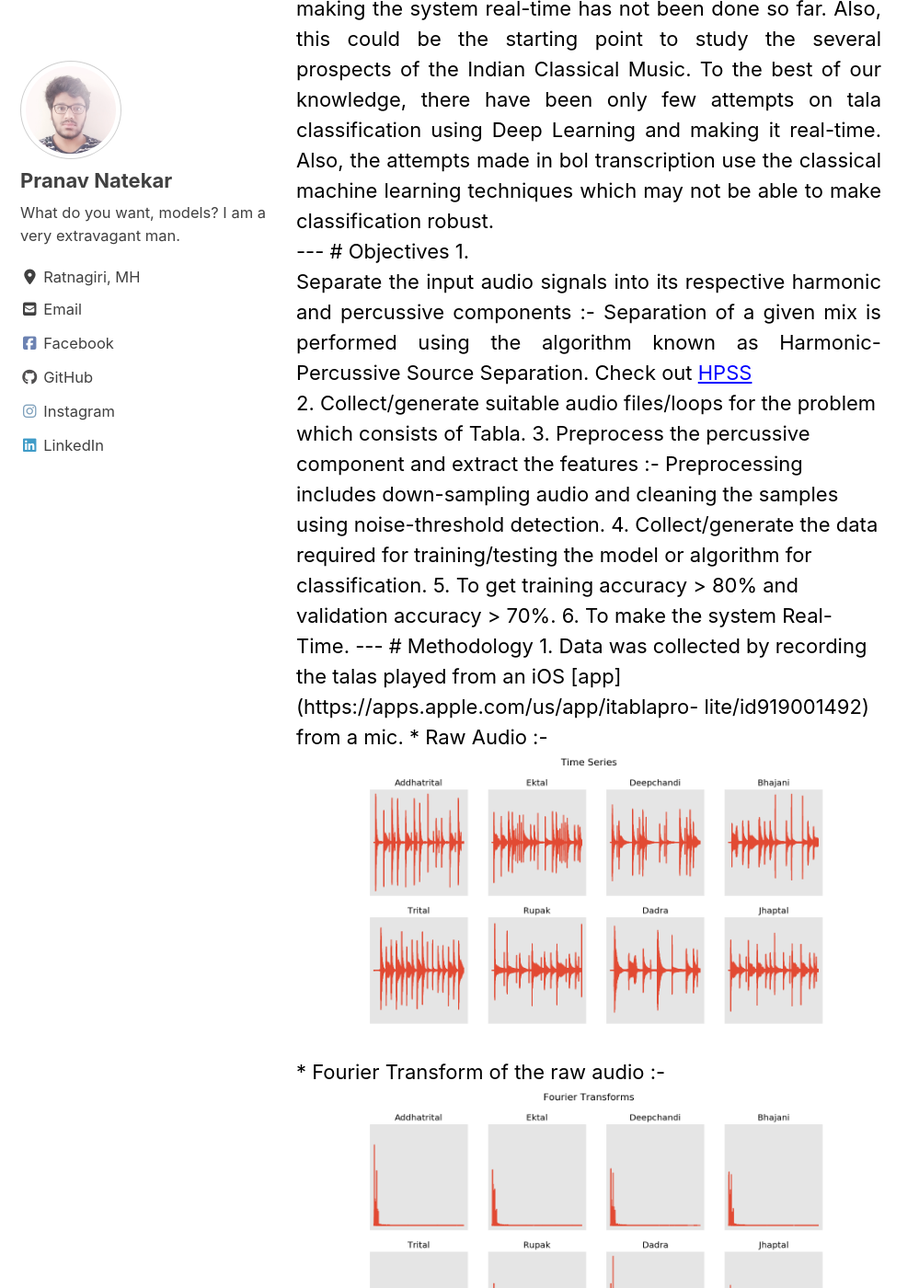
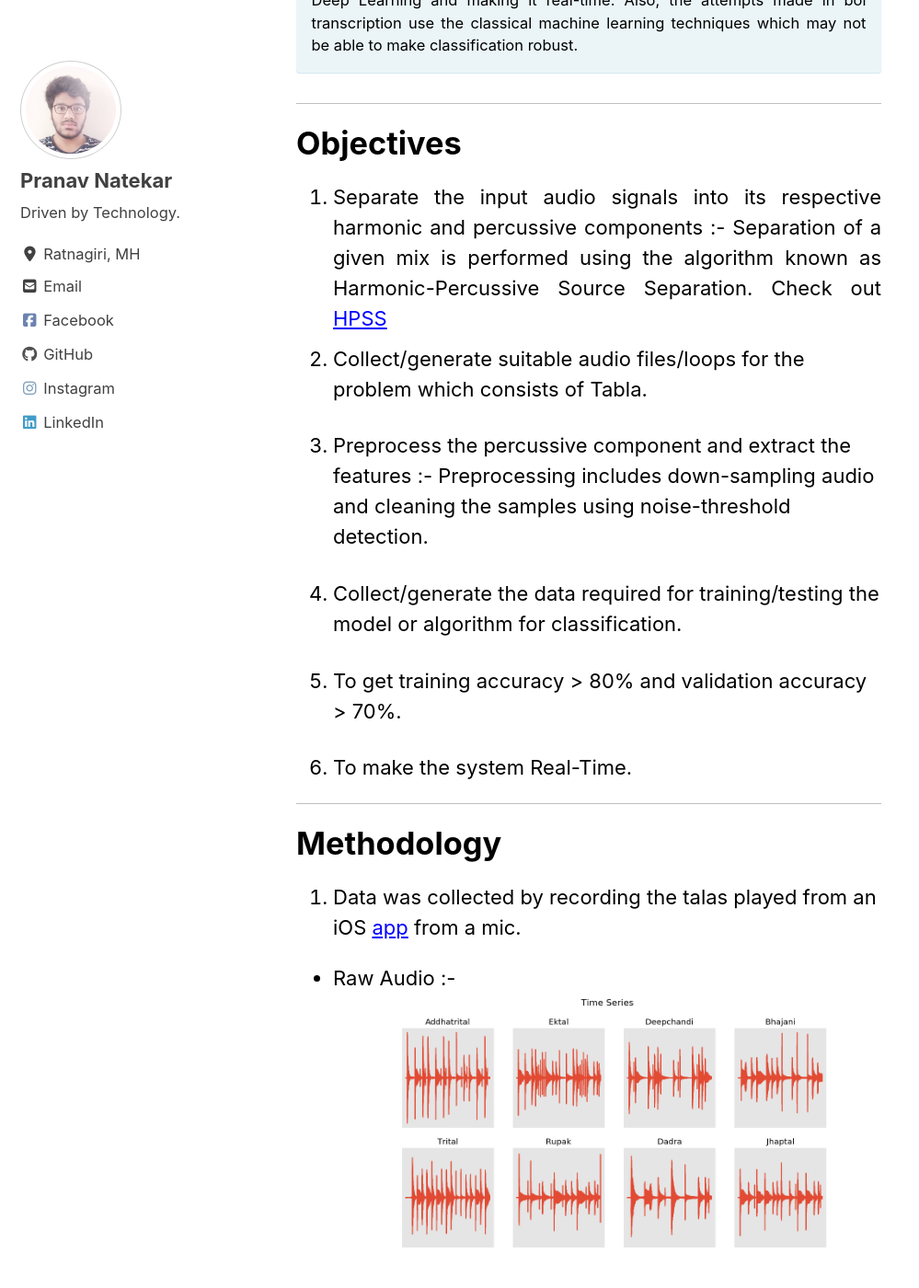
Before and after one commit to pranav6670/pranav6670.github.io, a Jekyll site: the page built from _posts/2019-06-29-taaladetection.md, in a window 1280 px wide and 1400 px high, scrolled down 1678 px. Shown: the whole window at 92% size, without its empty margins (0-999 px from the left). Built offline with Jekyll 4.4.1, drawn with Linux system fonts in a browser that asks for light colours; cached includes are drawn as plain includes; nearby versions of some CDN libraries; some of the changed text lies outside the part shown.

Commit message:
Minor changes

```diff
--- a/_config.yml
+++ b/_config.yml
@@ -108,7 +108,7 @@ analytics:
 author:
   name             : "Pranav Natekar"
   avatar           : "/assets/images/bio-image.jpg"
-  bio              : "What do you want, models? I am a very extravagant man."
+  bio              : "Driven by Technology."
   location         : "Ratnagiri, MH"
   # email            : "pranavnat24@gmail.com"
   linkedin         : "pranav-natekar-14b9ba140/"
--- a/_posts/2019-06-29-taaladetection.md
+++ b/_posts/2019-06-29-taaladetection.md
@@ -15,14 +15,6 @@ toc_icon: "cog"
 
 ---
 
-<div class="header">
-  <h2>Scroll Indicator</h2>
-  <div class="progress-container">
-    <div class="progress-bar" id="myBar"></div>
-  </div>
-</div>
-
-<div>
 # Introduction
 
 {: .notice--info}
@@ -129,5 +121,3 @@ The GUI was made using PyQt5.
 >>*Please check him out*
 
 ---
-
-</div>
```
Also changed, not shown: index.html (+6 -8 lines).
